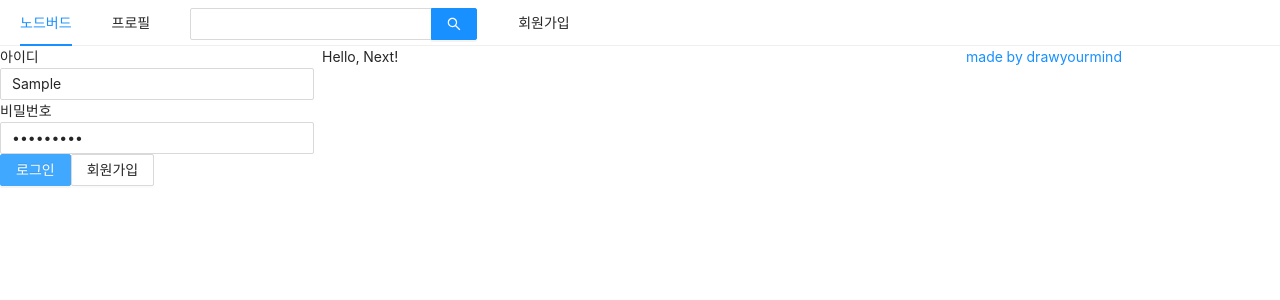
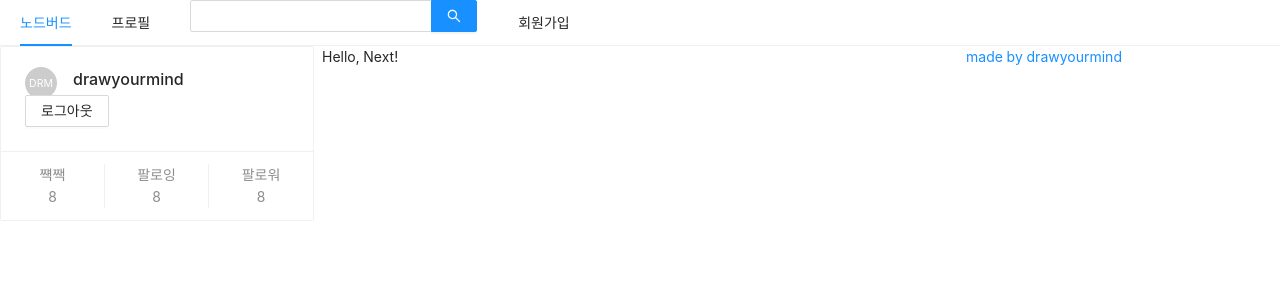
Before and after one commit to mooooburg-dev/react-nodebird, a Next.js app in the folder prepare/front/: page / in a window 1280 px wide. Both pictures are taken after typing "Sample", "Sample123" into the empty fields and a click on the button "로그인". Shown: the top 300 px of the page. Built offline with nearby package versions, Linux system fonts and the light colour scheme.

Commit message:
리렌더링 이해, dummy data 로그인

```diff
--- a/prepare/front/components/AppLayout.js
+++ b/prepare/front/components/AppLayout.js
@@ -2,8 +2,13 @@
 import PropTypes from "prop-types";
 import Link from "next/link";
 import { Col, Input, Menu, Row } from "antd";
+import styled from "styled-components";
 import UserProfile from "../components/UserProfile";
 import LoginForm from "../components/LoginForm";
+
+const SearchInput = styled(Input.Search)`
+  vertical-align: "middle";
+`;
 
 const AppLayout = ({ children }) => {
   const [isLoggedIn, setIsLoggedIn] = useState(false);
@@ -21,7 +26,7 @@
           </Link>
         </Menu.Item>
         <Menu.Item key="search">
-          <Input.Search enterButton style={{ verticalAlign: "middle" }} />
+          <SearchInput enterButton />
         </Menu.Item>
         <Menu.Item key="signup">
           <Link href="/signup">
@@ -31,7 +36,11 @@
       </Menu>
       <Row gutter={8}>
         <Col xs={24} md={6}>
-          {isLoggedIn ? <UserProfile /> : <LoginForm />}
+          {isLoggedIn ? (
+            <UserProfile setIsLoggedIn={setIsLoggedIn} />
+          ) : (
+            <LoginForm setIsLoggedIn={setIsLoggedIn} />
+          )}
         </Col>
         <Col xs={24} md={12}>
           {children}
--- a/prepare/front/components/LoginForm.js
+++ b/prepare/front/components/LoginForm.js
@@ -1,8 +1,18 @@
 import React, { useCallback, useState } from "react";
+import PropTypes from "prop-types";
 import { Button, Form, Input } from "antd";
 import Link from "next/link";
+import styled from "styled-components";
 
-const LoginForm = () => {
+const ButtonWrapper = styled.div`
+  margin-top: 10px;
+`;
+
+const FormWrapper = styled(Form)`
+  padding: 10px;
+`;
+
+const LoginForm = ({ setIsLoggedIn }) => {
   const [id, setId] = useState("");
   const [password, setPassword] = useState("");
 
@@ -12,8 +22,14 @@
   const onChangePassword = useCallback((e) => {
     setPassword(e.target.value);
   }, []);
+
+  const onSubmitForm = useCallback(() => {
+    console.log(id, password);
+    setIsLoggedIn(true);
+  }, [id, password]);
+
   return (
-    <Form>
+    <FormWrapper onFinish={onSubmitForm}>
       <div>
         <label htmlFor="user-id">아이디</label>
         <br />
@@ -30,7 +46,7 @@
           required
         />
       </div>
-      <div>
+      <ButtonWrapper>
         <Button type="primary" htmlType="submit" loading={false}>
           로그인
         </Button>
@@ -39,9 +55,13 @@
             <Button>회원가입</Button>
           </a>
         </Link>
-      </div>
-    </Form>
+      </ButtonWrapper>
+    </FormWrapper>
   );
 };
 
+LoginForm.propTypes = {
+  setIsLoggedIn: PropTypes.node.isRequired,
+};
+
 export default LoginForm;
--- a/prepare/front/components/UserProfile.js
+++ b/prepare/front/components/UserProfile.js
@@ -1,3 +1,36 @@
-const UserProfile = () => {};
+import React, { useCallback } from "react";
+import PropTypes from "prop-types";
+import { Avatar, Button, Card } from "antd";
+
+const UserProfile = ({ setIsLoggedIn }) => {
+  const onLogout = useCallback(() => {
+    setIsLoggedIn(false);
+  }, []);
+  return (
+    <Card
+      actions={[
+        <div key="twit">
+          쨱짹
+          <br />8
+        </div>,
+        <div key="follow">
+          팔로잉
+          <br />8
+        </div>,
+        <div key="follower">
+          팔로워
+          <br />8
+        </div>,
+      ]}
+    >
+      <Card.Meta avatar={<Avatar>DRM</Avatar>} title="drawyourmind" />
+      <Button onClick={onLogout}>로그아웃</Button>
+    </Card>
+  );
+};
+
+UserProfile.propTypes = {
+  setIsLoggedIn: PropTypes.node.isRequired,
+};
 
 export default UserProfile;
```
